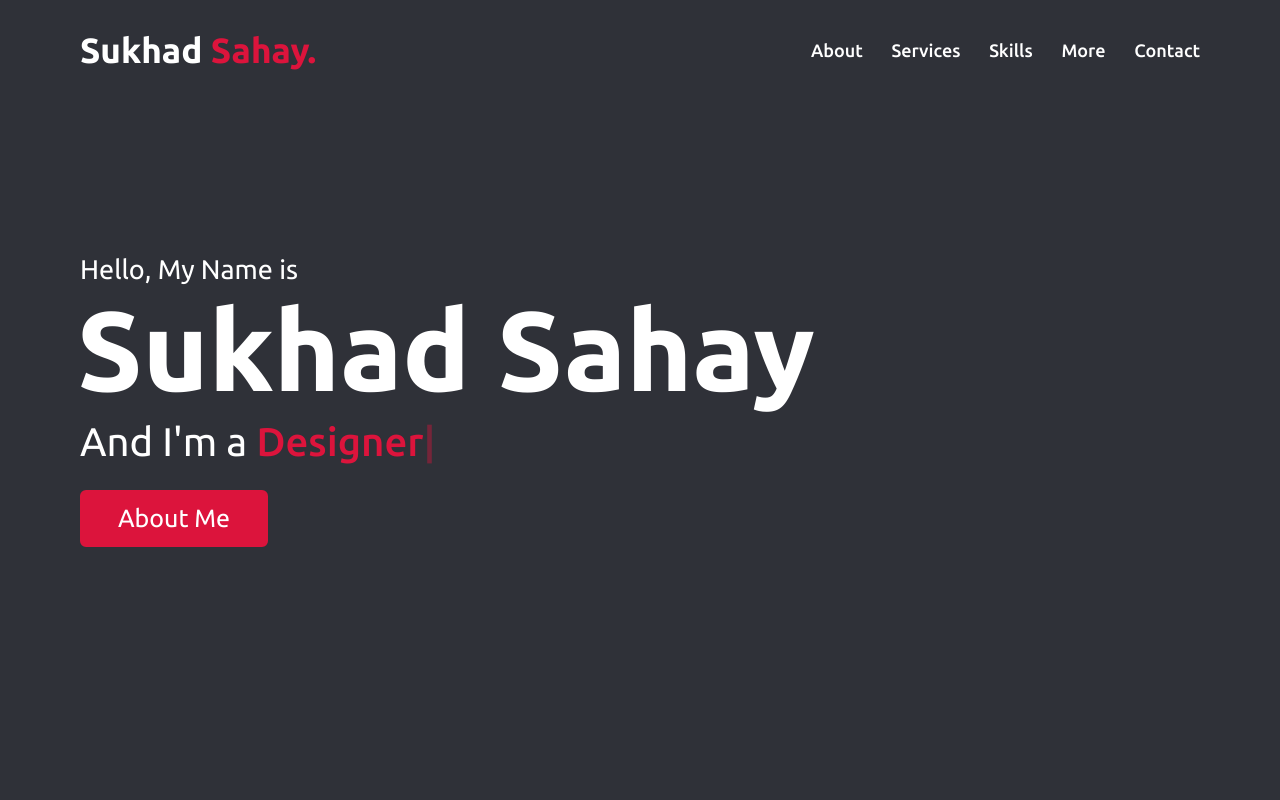
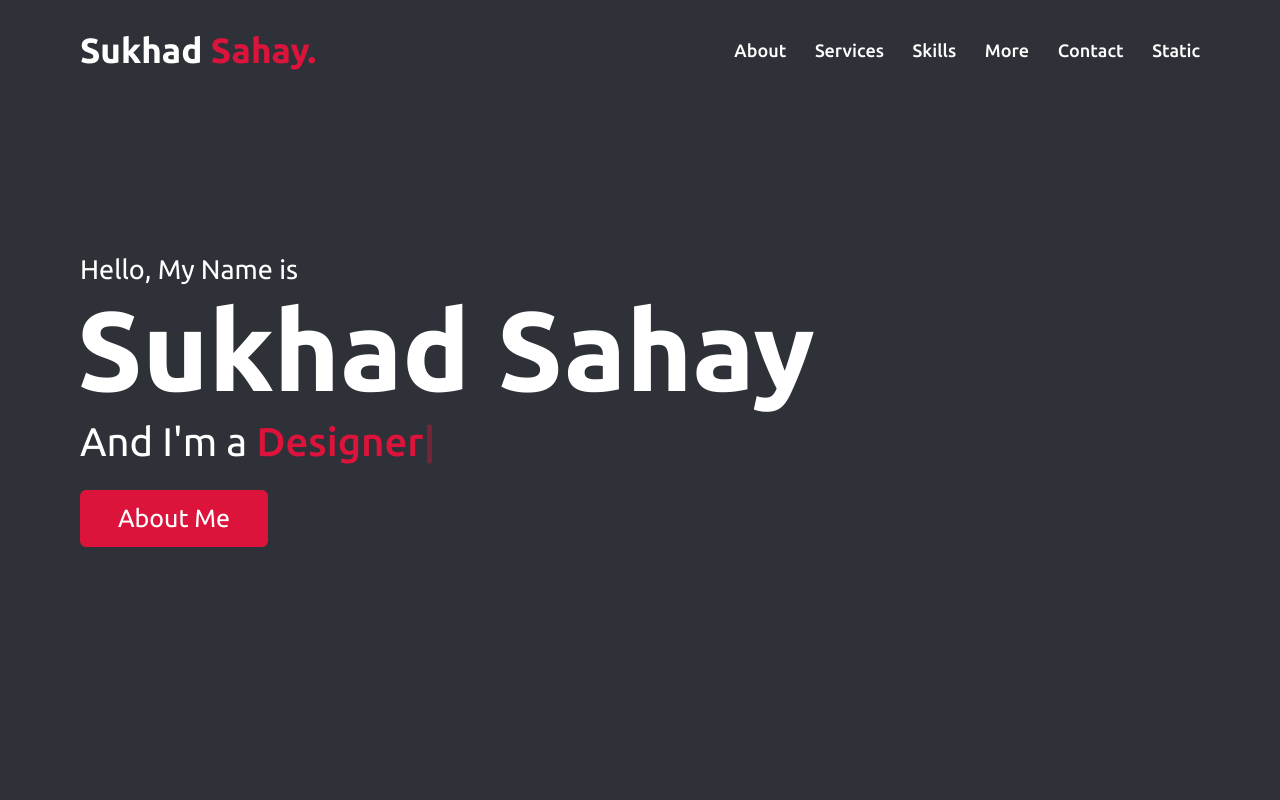
Before and after one commit to officialsukhad/officialsukhad.github.io, a plain HTML site: page index.html in a window 1280 px wide. Shown: the top 800 px of the page. Drawn offline with nearby package versions, Linux system fonts and the light colour scheme.

Commit message:
Update index.html

```diff
--- a/index.html
+++ b/index.html
@@ -28,6 +28,7 @@
                 <li><a href="#skills" class="menu-btn">Skills</a></li>
                 <li><a href="#" class="menu-btn">More</a></li>
                 <li><a href="#contact" class="menu-btn">Contact</a></li>
+                <li><a href="/static/" class="menu-btn">Static</a></li>
             </ul>
             <div class="menu-btn">
                 <i class="fas fa-bars"></i>
```
